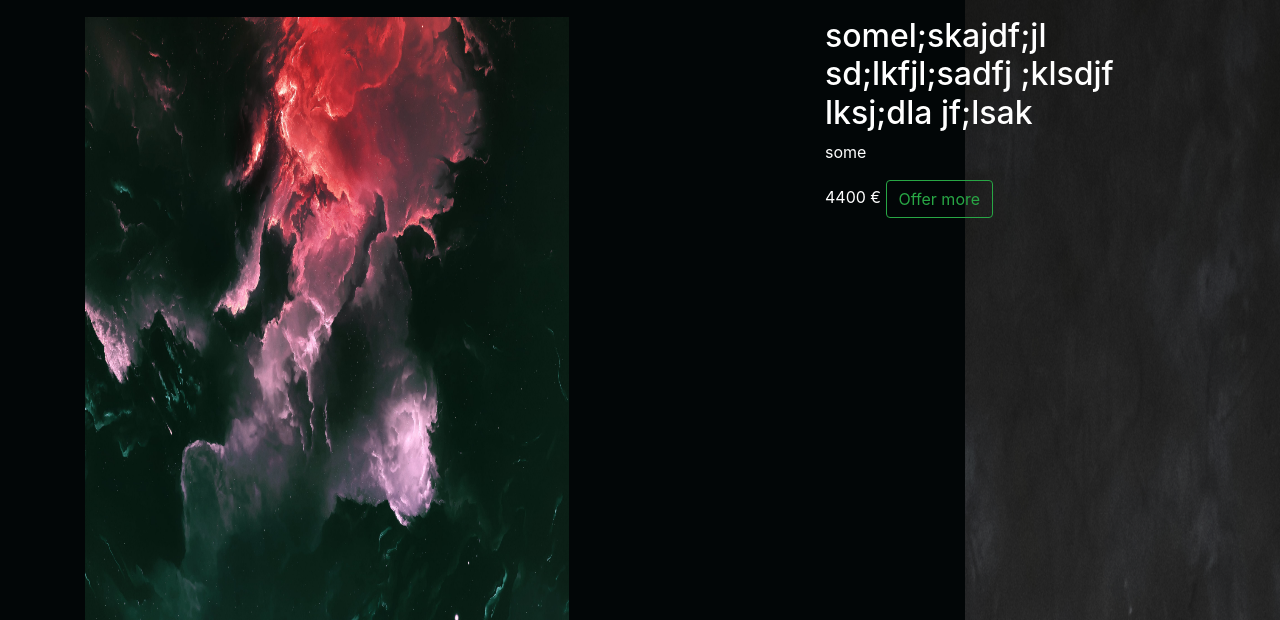
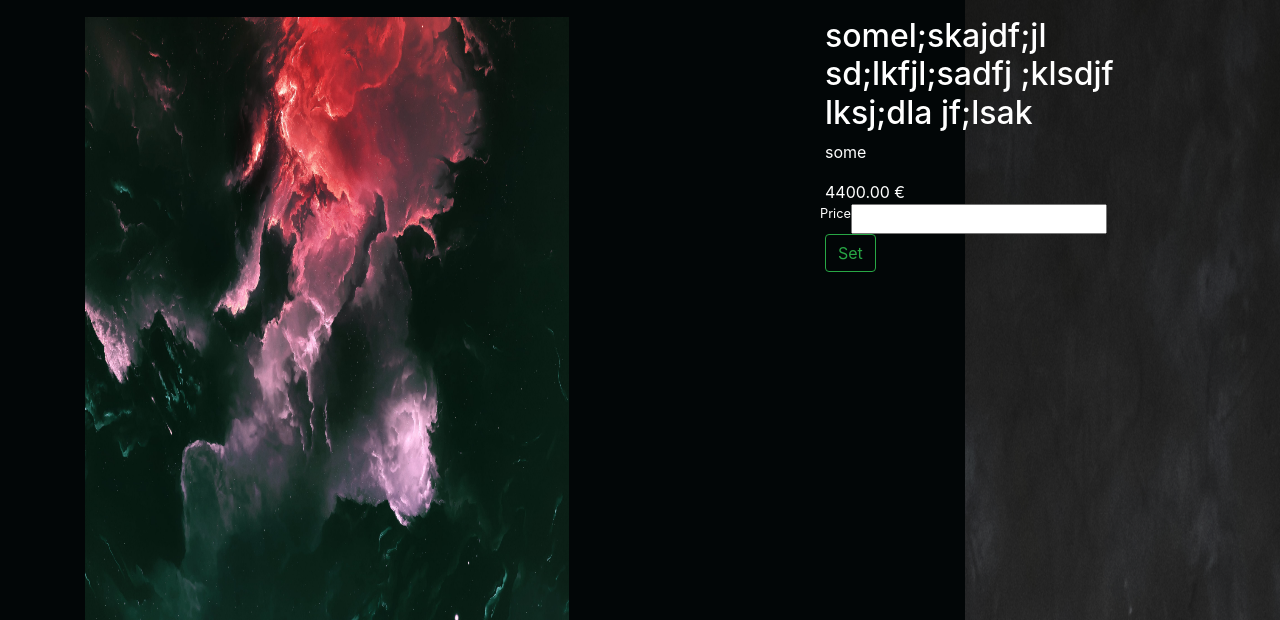
Before and after one commit to 1vs4/auction, a Django app: page /goods/product/1/ in a window 1280 px wide. Shown: the part 87-707 px from the top of the page. Run offline with Django 3.2, Linux system fonts and the light colour scheme; data comes from the database, SQL or seed files in the repository; some libraries are stand-ins or nearby versions.

Commit message:
added form for offer price.

```diff
--- /dev/null
+++ b/django_auction/goods/forms.py
@@ -0,0 +1,12 @@
+from django.forms import ModelForm
+from django import forms
+
+from goods.models import Product
+
+
+class ProductOfferMoreForm(ModelForm):
+    price = forms.DecimalField(max_digits=10, decimal_places=2)
+
+    class Meta:
+        model = Product
+        fields = ('price',)
--- a/django_auction/goods/templates/goods/product.html
+++ b/django_auction/goods/templates/goods/product.html
@@ -22,10 +22,20 @@
                     <div class="text">
                         <h2>{{ product_obj.name }}</h2>
                         <p>{{ product_obj.description }}</p>
-                        <a>4400 €</a>
-                        <a class="btn btn-outline-success" href="#">Offer more</a>
+                        <a>{{ product_obj.price }} €</a>
+                        <form action="{% url 'goods:product' product_obj.id %}" method="post">
+                            {% csrf_token %}
+                            <div class="form-row">
+                                <label class="small mb-1" for="{{ form.price.id_for_label }}">Price</label>
+                                {{ form.price }}
+                            </div>
+                            <input class="btn btn-outline-success" type="submit" value="Set">
+                        </form>
+
                     </div>
+
                 </div>
+
             </div>
 
         </div>
--- a/django_auction/goods/views.py
+++ b/django_auction/goods/views.py
@@ -1,7 +1,10 @@
 from django.shortcuts import render
+from django.urls import reverse_lazy
 from django.views.generic import TemplateView, ListView, DetailView
+from django.views.generic.edit import FormMixin
 
 from common.views import TitleMixin
+from goods.forms import ProductOfferMoreForm
 from goods.models import Product
 
 
@@ -17,8 +20,30 @@ class GoodsListView(TitleMixin, ListView):
 
 
 
-class ProductDetailView(DetailView):
+class ProductDetailView(FormMixin, DetailView):
     template_name = 'goods/product.html'
     model = Product
     context_object_name = 'product_obj'
     pk_url_kwarg = 'product_id'
+    form = ProductOfferMoreForm
+    form_class = ProductOfferMoreForm
+
+    def get_success_url(self):
+        return reverse_lazy('goods:product', args=(self.object.id,))
+
+    def get_context_data(self, **kwargs):
+        context = super().get_context_data(**kwargs)
+        context['form'] = self.get_form()
+        return context
+
+    def post(self, request, *args, **kwargs):
+        self.object = self.get_object()
+        form = self.get_form()
+        if form.is_valid() and form.cleaned_data['price'] > int(self.object.price):
+            self.object.price = form.cleaned_data['price']
+            self.object.save()
+
+            return self.form_valid(form)
+        else:
+            form.add_error('price', 'Ошибка: некорректное значение цены')
+            return self.form_invalid(form)
--- a/django_auction/users/forms.py
+++ b/django_auction/users/forms.py
@@ -37,7 +37,7 @@ class UserProfileForm(UserChangeForm):
 
     class Meta:
         model = User
-        fields = ('first_name', 'last_name', 'image', 'username', 'email')
+        fields = ('image', 'username', 'email')
 
 
 class UserLoginForm(AuthenticationForm):
```
